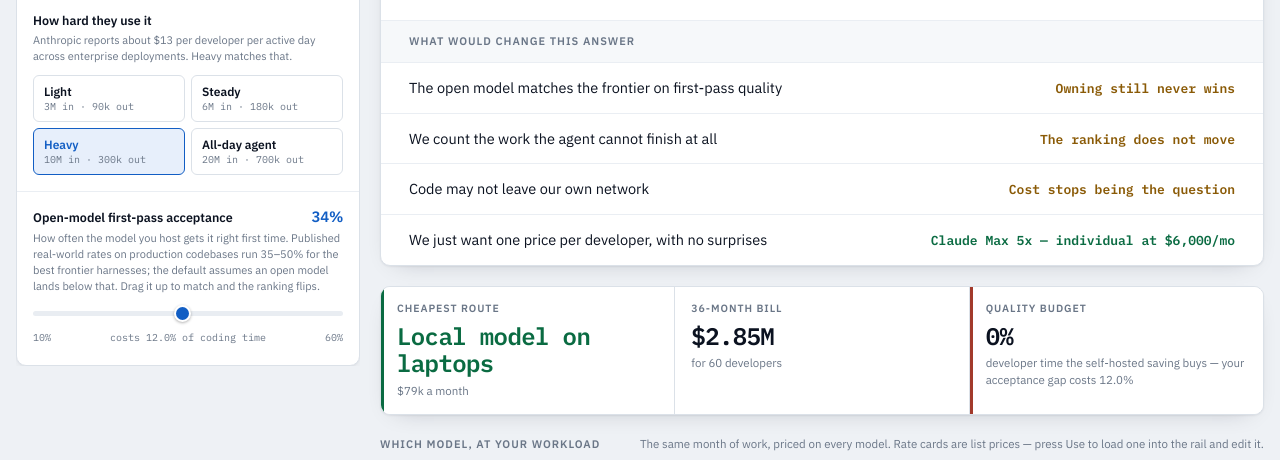
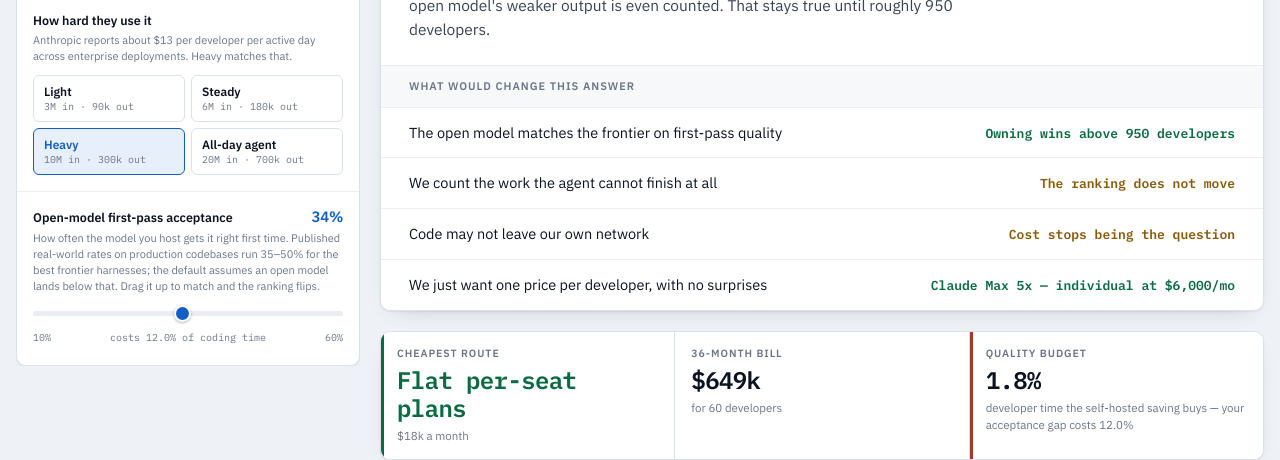
Before and after one commit to dr0idattack/neocloudcalc, a plain HTML site: page index.html in a window 1280 px wide. Shown: the part 263-723 px from the top of the page. Drawn offline with Linux system fonts and the light colour scheme.

Commit message:
Fix hoisting bug in staffing ramp and sync documentation across all routes and modes

```diff
--- a/index.html
+++ b/index.html
@@ -935,7 +935,7 @@ var GROUPS = {
     ["oaTpm","OpenAI ceiling","k tok/min",2000,100],
     ["bedTpm","Bedrock quota","k tok/min",1000,100],
     ["azTpm","Azure quota","k tok/min",1000,100],
-    ["seatTpm","Per-seat ceiling","tok/min",900,50]
+    ["seatTpm","Per-seat ceiling","tok/min",2200,50]
   ]
 };
 
@@ -1230,8 +1230,6 @@ function compute(){
   var hwCapex     = cards + sparesCost + chassis + fabric + install;
   var buyUpfront  = hwCapex + setupLabour;
   var warrantyMo  = hwCapex * (v("warranty") / 100) / 12;
-  var adminMo     = labourOn() ? v("adminFte") * fteMo * teamRamp : 0;
-  var cloudOpsMo  = labourOn() ? v("cloudOps") * fteMo * teamRamp : 0;
 
   /* Every centralised route needs a gateway, secrets, IAM, observability,
      evals, rate-limit handling, cost controls and a security review. Charging
@@ -1248,6 +1246,8 @@ function compute(){
      setup labour does NOT ramp \u2014 standing up a serving stack is the same
      work whoever it is for. */
   var teamRamp    = v("platformAt") > 0 ? Math.min(1, devs / v("platformAt")) : 1;
+  var adminMo     = labourOn() ? v("adminFte") * fteMo * teamRamp : 0;
+  var cloudOpsMo  = labourOn() ? v("cloudOps") * fteMo * teamRamp : 0;
   var platformMo  = (labourOn() && !ownsPlat) ? v("platformFte") * fteMo * teamRamp : 0;
 
   /* Renting skips the hardware but not the bring-up: you still stand up the
```
Also changed, not shown: 3 other files.
